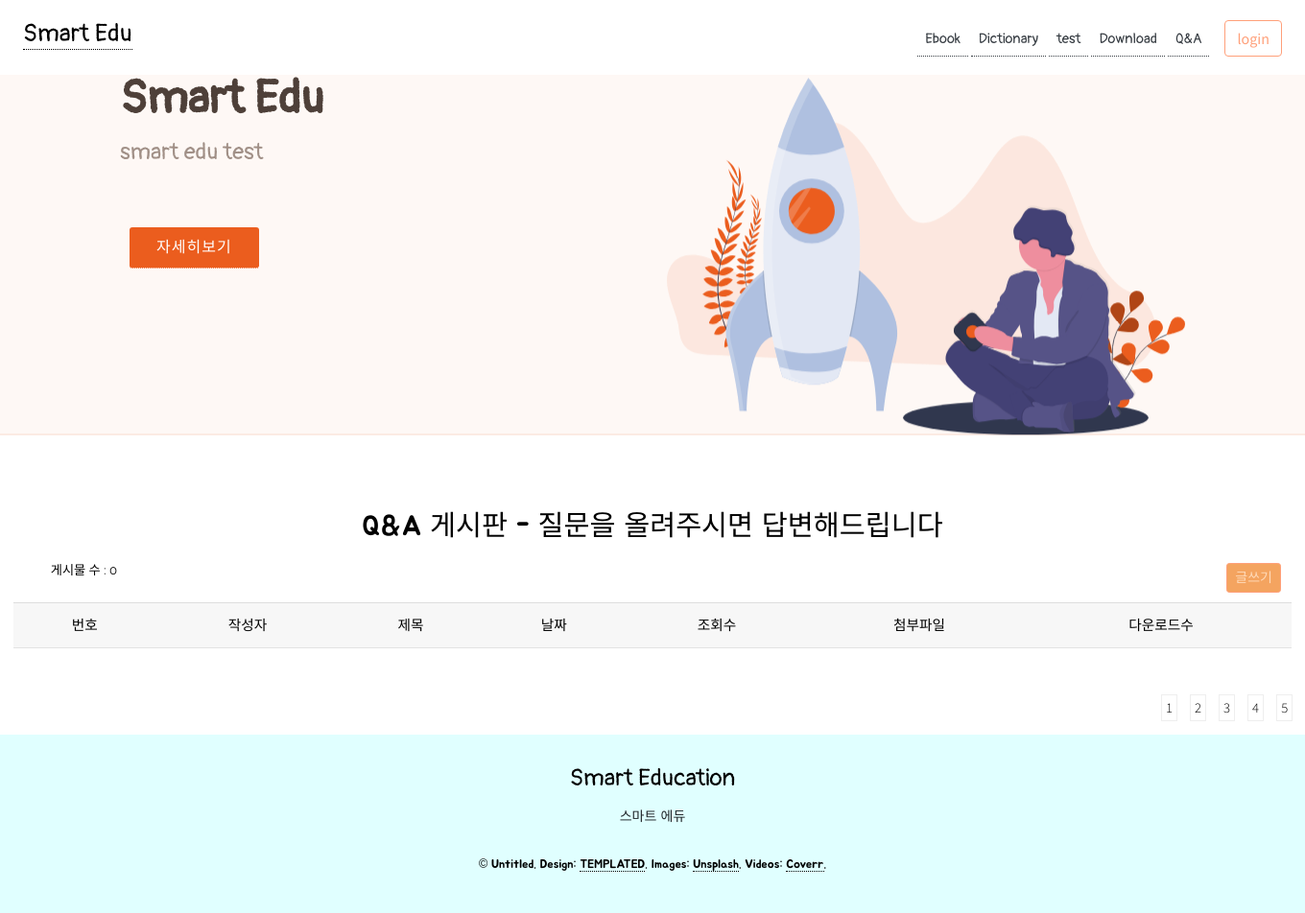
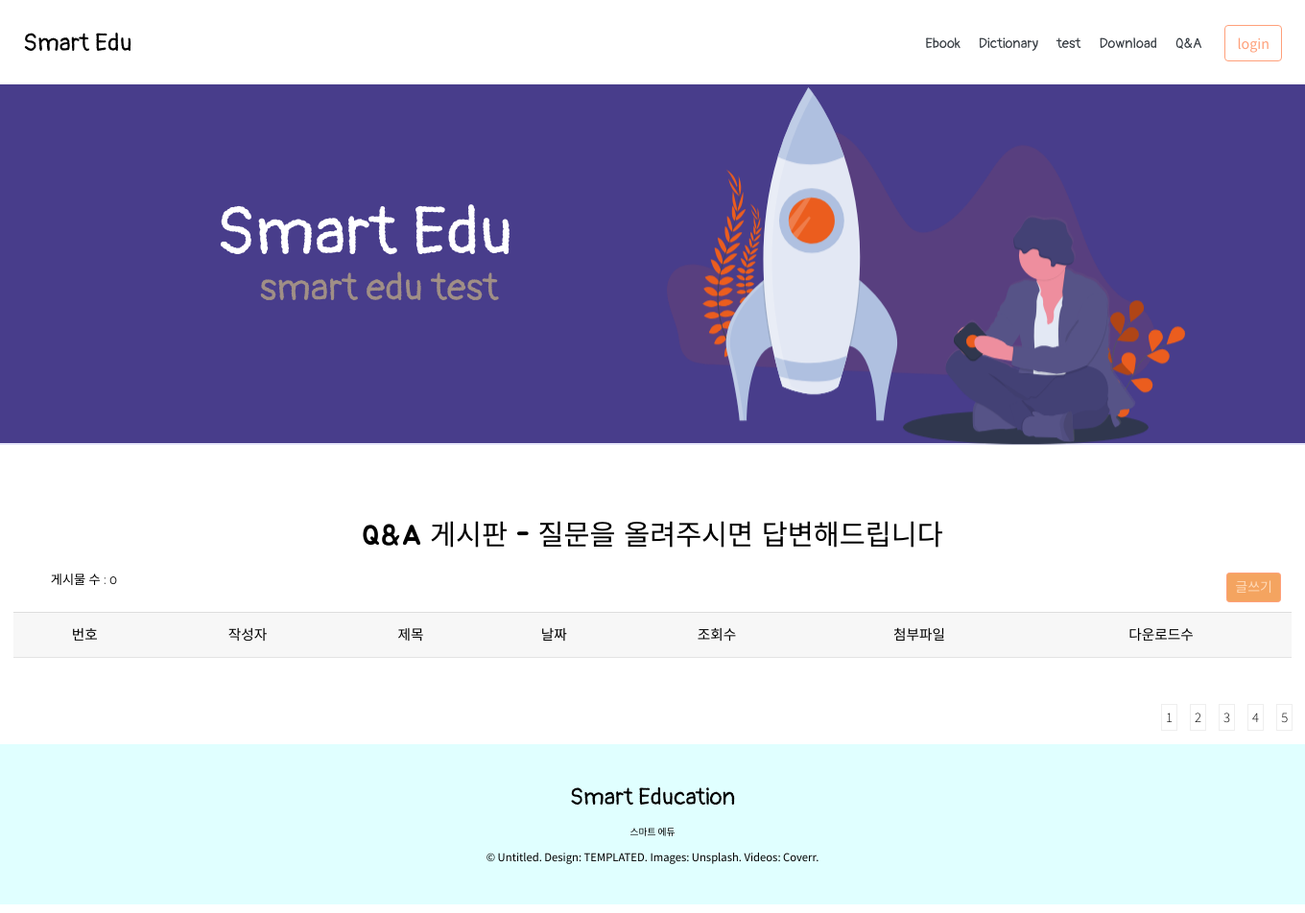
Before and after one commit to comdoller/Language-Education-Flatform, a Django app: page /board/ in a window 1360 px wide. Shown: the whole page at 96% size. Run offline with Django 3.2, Linux system fonts and the light colour scheme; data that the repository does not hold is empty; some libraries are stand-ins or nearby versions.

Commit message:
html 디자인 수정

```diff
--- a/smartEdu/board/templates/board.html
+++ b/smartEdu/board/templates/board.html
@@ -2,14 +2,7 @@
 {% load static %}
 
 {% block content %}
-<html lang="en">
-<head>
-	<meta charset="UTF-8">
-	<title>Title</title>
-</head>
-<body>
 
-</body>
 </html>{% load static %}
 <!DOCTYPE html>
 <html>
--- a/smartEdu/down/templates/down/down.html
+++ b/smartEdu/down/templates/down/down.html
@@ -8,7 +8,7 @@
 	<br>
 	 <table class="table" style="text-align : center;  width: 70%;">
             <thread>
-                <tr style="border-bottom: 2px solid #1bb1dc;">
+                <tr style="border-bottom: 2px solid #9370DB;">
                 <td>유형</td>
                 <td>제목</td>
                 <td>다운로드</td>
@@ -17,7 +17,7 @@
 
     {% for s in sql %}
 
-    <tr onmouseover="this.style.background='#e8e8e8'" onmouseout="this.style.background='#ffffff'">
+    <tr onmouseover="this.style.background='#E6E6FA'" onmouseout="this.style.background='#ffffff'">
         <td>E-book</td>
         <td>{{s.eName}}</td>
 		<td><a href="{{s.eData}}" download> ↙ </a></td>
--- a/smartEdu/static/assets/css/main.css
+++ b/smartEdu/static/assets/css/main.css
@@ -148,8 +148,7 @@
 		transition: background-color 0.2s ease-in-out, color 0.2s ease-in-out;
 		color: #000000;
 		text-decoration: none;
-		border-bottom: 1px dotted;
-		outline: 0;
+
 	}
 
 		a:hover {
@@ -168,6 +167,7 @@
 
 	p {
 		margin: 0 0 2em 0;
+		background-color:#F0F8FF;
 	}
 
 	h1, h2, h3, h6 {
@@ -190,6 +190,7 @@
 		font-size: 1.75em;
 		font-family: 'Pangolin', cursive;
 		margin-bottom:10px;
+		margin-top:10px;
 	}
 
 	h3 {
@@ -1326,6 +1327,7 @@ ul li a:hover, ul li a:focus {
 /* Main */
 
 	#main {
+	background-color:#ffffff;
 		padding: 4em 0 2em 0;
 	}
 
--- a/smartEdu/static/assets/css/style2.css
+++ b/smartEdu/static/assets/css/style2.css
@@ -344,23 +344,27 @@ h1, h2, h3, h4, h5, h6, .font-primary {
 #hero {
   width: 100%;
   height: 47vh;
-  background: #fef8f5;
-  border-bottom: 2px solid #fcebe3;
+  background: 	#483D8B;
+  border-bottom: 2px solid 	#E6E6FA;
   margin: -20px 0 -72px 0;
 }
 
 #hero h1 {
-  margin: 0 0 10px 0;
-  font-size: 48px;
-  font-weight: 700;
+  margin-left:100px;
+  margin-right:100px;
+  margin-top:130px;
+  margin-bottom:-10px;
+  font-size: 70px;
+  font-weight: 100;
   line-height: 56px;
-  color: #4e4039;
+  color: #fff;
 }
 
 #hero h2 {
   color: #a08f86;
   margin-bottom: 50px;
-  font-size: 24px;
+  font-size: 40px;
+  text-align:center;
 }
 
 #hero .btn-get-started {
--- a/smartEdu/static/ebook/assets/css/style.css
+++ b/smartEdu/static/ebook/assets/css/style.css
@@ -20,6 +20,7 @@ time, mark, audio, video {
 	font: inherit;
 	vertical-align: baseline;
 	box-sizing: border-box;
+	font-family: 'Nanum Gothic', sans-serif;
 }
 /* HTML5 display-role reset for older browsers */
 article, aside, details, figcaption, figure,
--- a/smartEdu/templates/base.html
+++ b/smartEdu/templates/base.html
@@ -89,7 +89,7 @@
         		<div class="col-lg-6 pt-5 pt-lg-0 order-2 order-lg-1">
           		<h1>Smart Edu</h1>
           		<h2>smart edu test</h2>
-          		<a href="#about" class="btn-get-started scrollto">자세히보기</a>
+
         		</div>
         	<div class="col-lg-6 order-1 order-lg-2 hero-img">
           	<img src="{% static 'images/hero-img.svg' %}" class="img-fluid animated" alt="">
@@ -110,10 +110,10 @@
 				<footer id="footer">
 					<div class="inner">
 						<h2>Smart Education</h2>
-						<p>스마트 에듀 </p>
+						<h6>스마트 에듀 </h6>
 
 
-						<p class="copyright">&copy; Untitled. Design: <a href="https://templated.co">TEMPLATED</a>. Images: <a href="https://unsplash.com/">Unsplash</a>. Videos: <a href="http://coverr.co/">Coverr</a>.</p>
+						<h6 class="copyright">&copy; Untitled. Design: <a href="https://templated.co">TEMPLATED</a>. Images: <a href="https://unsplash.com/">Unsplash</a>. Videos: <a href="http://coverr.co/">Coverr</a>.</h6>
 					</div>
 				</footer>
 		<!-- Scripts -->
```
Also changed, not shown: smartEdu/eBook/templates/eBook/ebook.html (+12 -0 lines), smartEdu/eBook/templates/eBook/home.html (+2 -6 lines).
